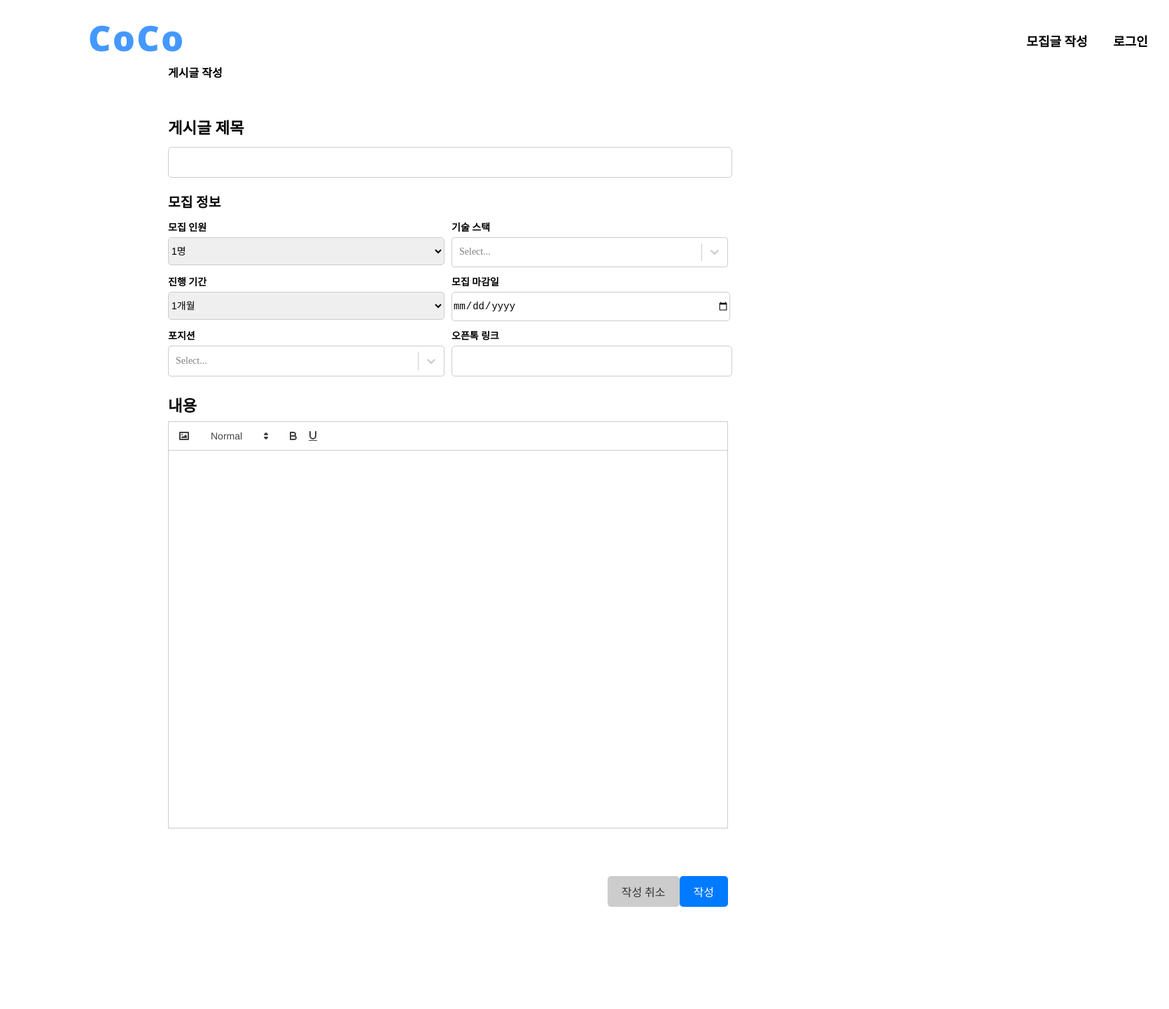
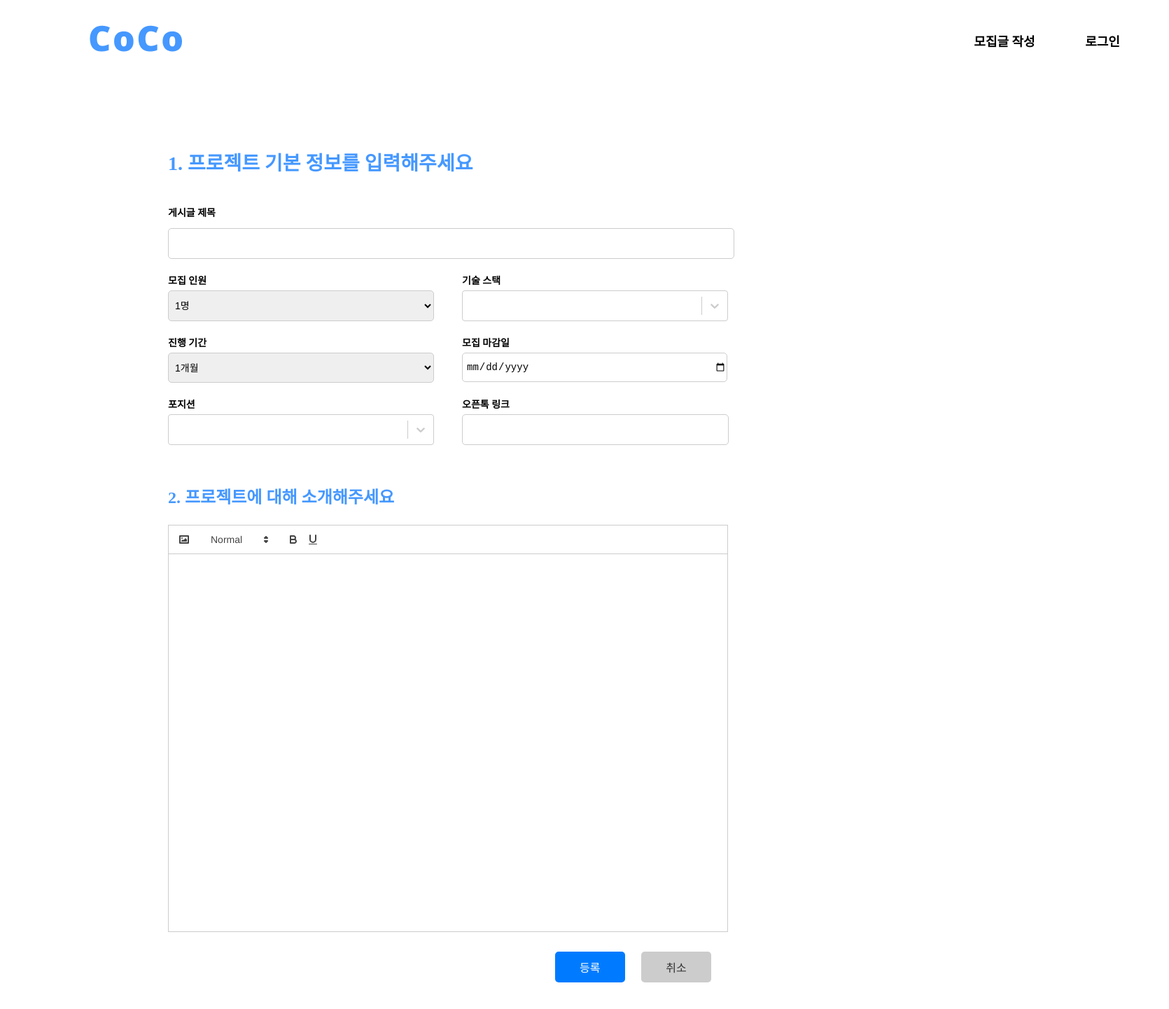
Before and after one commit to hyeonseong2023/CoCo, a React (Create React App) app in the folder frontend/: page /write in a window 1280 px wide. Shown: the top 1442 px of the page at 70% size, 1670 px wide, since content can reach past the window. Before the commit the page ends 1346 px from the top, so only its background shows below. Built offline with nearby package versions, Linux system fonts and the light colour scheme; a web font is replaced by a local one.

Commit message:
오후 머지 1차 최종
오후 머지 1차 최종

```diff
--- a/frontend/src/component/CategoryBox.tsx
+++ b/frontend/src/component/CategoryBox.tsx
@@ -3,6 +3,7 @@ import Select from 'react-select';
 import '../css/Category.css';
 import bookmarkIconon from '../img/Bookmarkon.png'
 import bookmarkIconoff from '../img/Bookmarkoff.png'
+import Cookies from 'js-cookie';
 
 interface CategoryOption {
   value: any;
@@ -19,6 +20,8 @@ interface CategoryBoxProps {
   onAppliedToggle: () => void;
   onMyPostsClick: () => void;
 }
+
+const custId = Cookies.get('CUST_ID');
 
 const CategoryBox: React.FC<CategoryBoxProps> = ({
   setSelectedLanguage,
@@ -127,6 +130,8 @@ const CategoryBox: React.FC<CategoryBoxProps> = ({
             />
           </div>
           <div className='category_sub2'>
+            {custId && (
+              <>
                 <label>
                   <button>
                     <img
@@ -140,18 +145,17 @@ const CategoryBox: React.FC<CategoryBoxProps> = ({
                 <label className='labelselect1'>
                   <button
                     onClick={() => { handleButtonClick('applied'); if (viewState !== 'applied') { onAppliedToggle(); } }}
-
                   >
                     지원한 게시글 보기
                   </button>
                 </label>
                 <label className='labelselect1'>
-              <button
-                onClick={() => { handleButtonClick('myposts'); onMyPostsClick(); }}
-              >
+                  <button onClick={() => { handleButtonClick('myposts'); onMyPostsClick(); }}>
                     내가 쓴 게시물 보기
                   </button>
                 </label>
+              </>
+            )}
           </div>
         </div>
       </div>
--- a/frontend/src/component/Header.tsx
+++ b/frontend/src/component/Header.tsx
@@ -20,11 +20,11 @@ type HeaderProps = {
 const Header: React.FC<HeaderProps> = ({ onLoginButtonClick }) => {
   const [isModalOpen, setIsModalOpen] = useState(false);
   const custProfileImg = Cookies.get('CUST_IMG')
-  const [isLoggedIn, setIsLoggedIn] = useState(Cookies.get('CUST_ID')!=null);
+  const [isLoggedIn, setIsLoggedIn] = useState(Cookies.get('CUST_ID') != null);
   const navigate = useNavigate();
   const [isJoinModal, setIsJoinModal] = useState(false);
   console.log(custProfileImg);
-  const [ custImg, setCustImg] = useState(custProfileImg);
+  const [custImg, setCustImg] = useState(custProfileImg);
 
 
   //통신 (프로필 이미지)
@@ -40,7 +40,7 @@ const Header: React.FC<HeaderProps> = ({ onLoginButtonClick }) => {
   };
 
 
-  useEffect (()=>{
+  useEffect(() => {
     if (custImg == null) { //지정안했으면 기본사진
       setCustImg(profilePicture)
     } else {
@@ -52,9 +52,9 @@ const Header: React.FC<HeaderProps> = ({ onLoginButtonClick }) => {
   // console.log(custProfileImg);
 
 
-  useEffect(()=>{
+  useEffect(() => {
     setIsJoinModal(true)
-  },[isLoggedIn])
+  }, [isLoggedIn])
 
   const handleCloseModal = () => {
     setIsModalOpen(false);
@@ -92,22 +92,29 @@ const Header: React.FC<HeaderProps> = ({ onLoginButtonClick }) => {
 
 
   return (
-    <div  className="header-containerH">
+    <div className="header-containerH">
       <div className="header-container">
         <div className="header-logo"><a href='/'><img src={CoCo} alt="" /></a></div>
         <div className="header-buttons">
           <div className='header-buttons-div'>
+            {isLoggedIn == true ? ( //로그인 후
+              <div>
                 <Link to="/write" className='writeicon'>
                   <button>모집글 작성</button>
                 </Link>
-          {isLoggedIn == true ? ( //로그인 후
                 <Link to="/mypage" className='mypageicon'>
                   <img src={custImg} alt="" className='profileimage' />
                 </Link>
+              </div>
             ) : (
-            <button onClick={isModalOpen ? closeModal : openModal}>
+              <div className='header-buttons-div-div'>
+                <button onClick={isModalOpen ? closeModal : openModal} className='writeicon'>
+                  모집글 작성
+                </button>
+                <button onClick={isModalOpen ? closeModal : openModal} className='login'>
                   로그인
                 </button>
+              </div>
 
             )}
 
--- a/frontend/src/component/Write.tsx
+++ b/frontend/src/component/Write.tsx
@@ -176,11 +176,11 @@ const Write = () => {
       <form className="write-form" onSubmit={handleSubmit}>
         <div className="write-container-box">
           <div className="write-submitSet">
-            <h2>게시글 작성</h2>
+            <h1>1. 프로젝트 기본 정보를 입력해주세요</h1>
           </div>
 
           <div className="form-group form-group-spacing">
-            <label htmlFor="title">게시글 제목</label>
+            <label htmlFor="title" className='titlesub1'>게시글 제목</label>
             <input
               type="text"
               id="title"
@@ -189,9 +189,6 @@ const Write = () => {
               required
               className="input-field"
             />
-          </div>
-          <div id="write-division">
-            <h3>모집 정보</h3>
           </div>
           <div className="form-group-form-groups">
             <div className="form-subgroup form-subgroup-spacing">
@@ -214,6 +211,7 @@ const Write = () => {
             <div className="form-subgroup form-subgroup-spacing">
               <label htmlFor="techStack">기술 스택</label>
               <Select
+                placeholder = ""
                 id="techStack"
                 name="techStack"
                 options={techStackOptions}
@@ -276,10 +274,11 @@ const Write = () => {
                 }))}
                 onChange={handlePositionChange}
                 className="custom-select"
+                placeholder = ""
               />
             </div>
             <div className="form-subgroup form-subgroup-spacing">
-              <label htmlFor="openTalkLink"> 오픈톡 링크</label>
+              <label htmlFor="openTalkLink" > 오픈톡 링크</label>
               <input
                 type="text"
                 id="openTalkLink"
@@ -293,7 +292,7 @@ const Write = () => {
             </div>
           </div>
           <div className="form-group form-group-spacing">
-            <label htmlFor="content">내용</label>
+            <label htmlFor="content" className='writesub2'>2. 프로젝트에 대해 소개해주세요</label>
             <ReactQuill
               style={{ width: '800px', height: '600px' }}
               modules={modules}
@@ -302,15 +301,16 @@ const Write = () => {
             />
           </div>
           <div className="cancel-submit-buttons">
+            <button type="submit" className="submit-button">
+              등록
+            </button>
             <Link to={'/'}>
               <button type="button" className="cancel-button">
-                작성 취소
+                취소
               </button>
             </Link>
-            <button type="submit" className="submit-button">
-              작성
-            </button>
           </div>
+          <div className='writespace'></div>
         </div>
       </form>
     </div>
--- a/frontend/src/css/Banner.css
+++ b/frontend/src/css/Banner.css
@@ -1,7 +1,7 @@
 .slide-image {
   min-width: 100%;
-  max-height: 270px;
-  min-height: 270px;
+  max-height: 320px;
+  min-height: 320px;
 
   object-fit: cover;
 }
@@ -39,7 +39,7 @@ li.slick-active button:before {
 
 .Banner-container {
   width: 100%;
-  height: 250px;
+  height: 330px;
   background-color: rgb(253, 238, 218);
 }
 
@@ -56,13 +56,13 @@ li.slick-active button:before {
 @media screen and (max-width: 768px) {
   .slide-image {
     object-fit: cover;
-    max-height: 330px;
-    min-height: 330px;
+    max-height: 350px;
+    min-height: 350px;
   }
 }
 
 .slick-dots{
-  bottom: 10px;
+  bottom: -20px;
 }
 
 .banner-space{
--- a/frontend/src/css/Category.css
+++ b/frontend/src/css/Category.css
@@ -145,3 +145,14 @@ select option:checked {
 .boxA_titleA{
   margin-bottom: 2%;
 }
+
+.category_titlemain>h5{
+  margin-top: 0%;
+}
+.category_sub1{
+  margin-left: 0.5%;
+}
+
+.category_sub2{
+  margin-right: 1%;
+}
--- a/frontend/src/css/Contents.css
+++ b/frontend/src/css/Contents.css
@@ -51,7 +51,7 @@
 }
 
 .boxA_title>div{
-  font-size: 1.5rem;
+  font-size: 1.3rem;
 }
 .boxA_img>div>img{
   width: 4%;
@@ -103,11 +103,11 @@
   height: 10%;
   margin-top: 13%;
   margin-left: 5%;
-  font-size: 1.2rem;
+  font-size: 1.1rem;
 }
 
 .Content-topicon2>div{
-  font-size: 1.2rem
+  font-size: 1.1rem
 }
 
 .Content-topicon1{
--- a/frontend/src/css/Header.css
+++ b/frontend/src/css/Header.css
@@ -14,7 +14,9 @@
   }
 }
 
-
+.login{
+  font-size: large;
+}
 /* 모달 백그라운드 오버레이 스타일 */
 .modal-overlay {
     position: fixed;
@@ -69,15 +71,22 @@
   display: flex;
 }
 
-.mypageicon {
-  width: 50px;
-  min-width: 50px;
-  min-height: 50px;
-  height: 50px;
-  overflow: hidden;
-  border-radius: 80%;
-  border: 1px solid #ccc;
-  margin-left: 10px;
+.header-buttons-div>div{
+  display: flex;
+  text-align: center;
+align-items: center;
+justify-content: center;
+}
+
+
+.mypageicon>img{
+width: 40px;
+min-width: 40px;
+min-height: 40px;
+height: 40px;
+overflow: hidden;
+border-radius: 60%;
+border: solid #ccc 1px;
 }
 
 .mypageicon img {
@@ -96,7 +105,7 @@
 
 .writeicon{
   font-size: large;
-  margin-left: 1200px;
+  margin-left: 1100px;
   width: auto;
   height: auto;
 }
@@ -133,5 +142,19 @@
   align-items: center;
 }
 
-.header-buttons{
+.writeicon{
+
+  /* background-color: #ccc; */
+  width: 150px;
+  font-weight: 800;
 }
+
+.login{
+  /* background-color: #ccc; */
+  width: 130px;
+  font-weight: 800;
+}
+
+.mypageicon{
+  margin-left: 10px;
+}
--- a/frontend/src/css/TopPosts.css
+++ b/frontend/src/css/TopPosts.css
@@ -42,16 +42,14 @@
 
 }
 
-.TopPostsCon>div{
-  margin-bottom: 30px;
-}
-
 .TopPostsConi{
     flex: 1;
     text-align: right;
     display: flex;
-    align-items: center;
+    align-items: end;
+    margin-bottom: 2%;
     justify-content: flex-end;
+    font-size: 1.1rem;
 }
 
 .TopPostsConi > button{
@@ -213,6 +211,10 @@
 
   }
 
+  .TopPostsCon>div>h5{
+    margin-top : 1%;
+  }
+
   .category_titlemain>h5{
     font-size: 1.2rem;
     color: #7d7d7d;
@@ -260,6 +262,6 @@
 }
 
 .pm-color{
-  background-color: #fca4f3;
+  background-color: #f7caf2;
   color: #800073;
 }
--- a/frontend/src/css/Write.css
+++ b/frontend/src/css/Write.css
@@ -35,11 +35,21 @@
     border-radius: 5px;
     font-size: 14px;
     margin-top: 5px;
+    padding-left: 5px;
+  }
+  #recruitmentCount, #duration{
+    height: 64%;
   }
 
 
-  .openTalkLink-label {
+  #deadline{
+    width: 98%;
+  }
+  #openTalkLink {
     margin-right: 10px;
+    /* background-color: #003cb5; */
+    width: 98%;
+
   }
 
   .submit-button {
@@ -78,7 +88,8 @@
   .form-group-form-groups {
     display: grid;
     grid-template-columns: repeat(2, 1fr);
-    gap: 10px;
+    row-gap: 10%;
+    column-gap: 5%;
   }
 
   @media screen and (max-width: 600px) {
@@ -129,7 +140,7 @@
   }
 
   .cancel-submit-buttons {
-    margin-top: 30px;
+    margin-top: -30px;
     padding-bottom: 50px;
     display: flex;
     justify-content: flex-end;
@@ -186,9 +197,50 @@
 .form-group.form-group-spacing > label{
   margin-top: 3%;
   margin-bottom: 1%;
-  font-size: 1.4REM;
+  font-size: 14px;
 }
 
 #write-division>H3{
   font-size: 1.2REM;
 }
+
+.submit-button{
+  margin-right: 3%;
+  width: 100px;
+}
+
+.cancel-button{
+  width: 100px;
+}
+
+.cancel-submit-buttons{
+  padding-right: 3%;
+}
+
+.writespace{
+  height: 100px;
+}
+
+.write-submitSet>h1{
+  margin-top: 15%;
+  color: #4598ff;
+}
+
+.titlesub1{
+  font-size: 10px;
+}
+
+.writesub2{
+  margin-top: 12%!important;
+  margin-bottom: 3%!important;
+  color: #4598ff;
+}
+
+.writesub2{
+  font-size: 1.5rem!important;
+}
+
+.linksub1{
+  width: 100px!important;
+  background-color: #007bff;
+}
```
Lines whose indentation alone changed are shown as unchanged.
